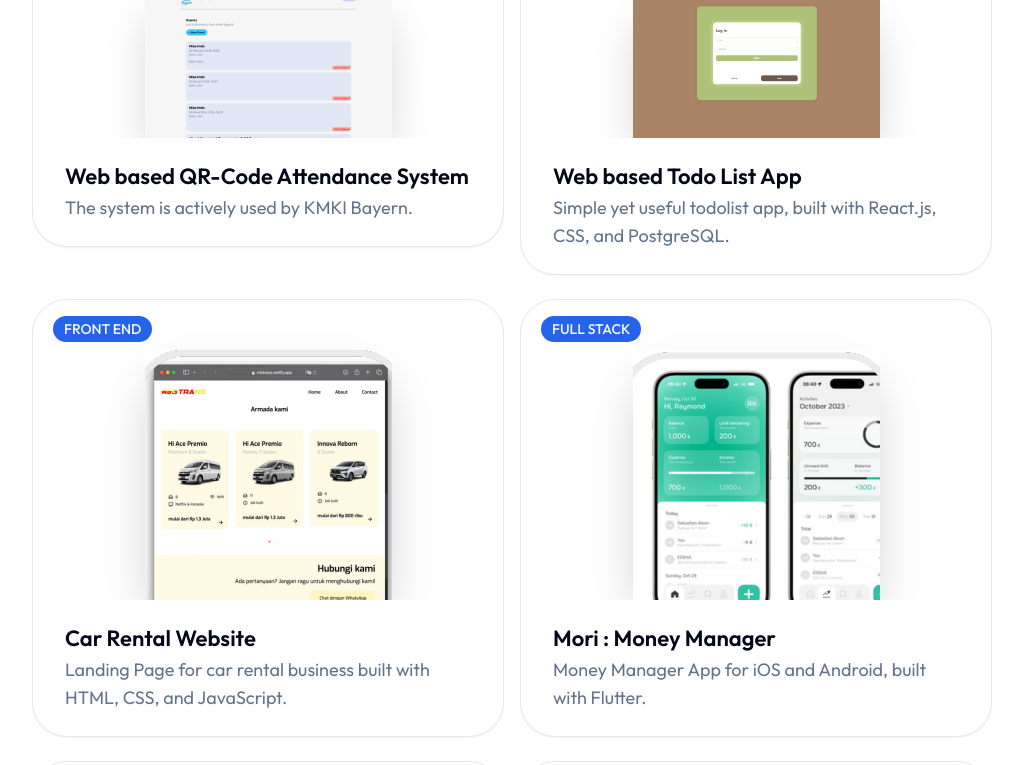
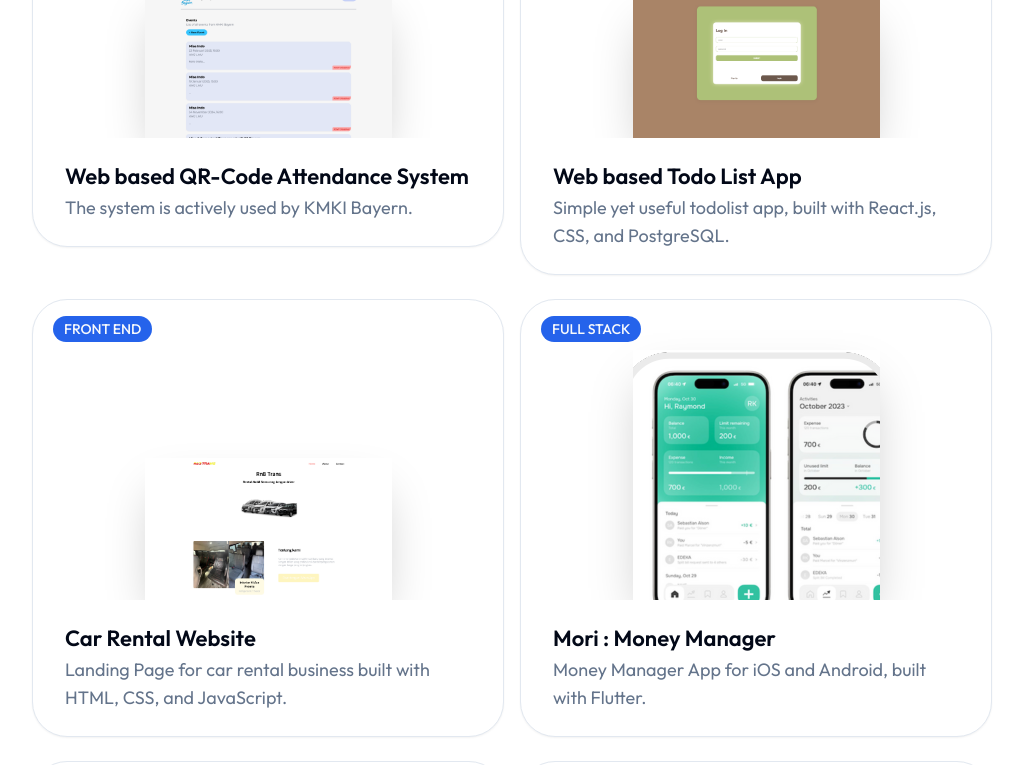
Before and after one commit to raymondkings/raymond-king, a Next.js app: page /projects in a window 1280 px wide. Shown: the part 485-1250 px from the top of the page, without its empty margins (128-1151 px from the left). Built offline with nearby package versions, Linux system fonts and the light colour scheme.

Commit message:
new images for car-rental-site

```diff
--- a/app/projects/projectData.js
+++ b/app/projects/projectData.js
@@ -36,7 +36,7 @@ Features basic CRUD and filtering.`,
     },
     {
         slug: 'car-rental-site',
-        image: ['/work/1.png'],
+        image: ['/work/car-rental-site/1.png','/work/car-rental-site/2.png'],
         category: 'Front End',
         name: 'Car Rental Website',
         description: 'Landing Page for car rental business built with HTML, CSS, and JavaScript.',
```
Also changed, not shown: public/work/car-rental-site/1.png (added), public/work/car-rental-site/2.png (added).
